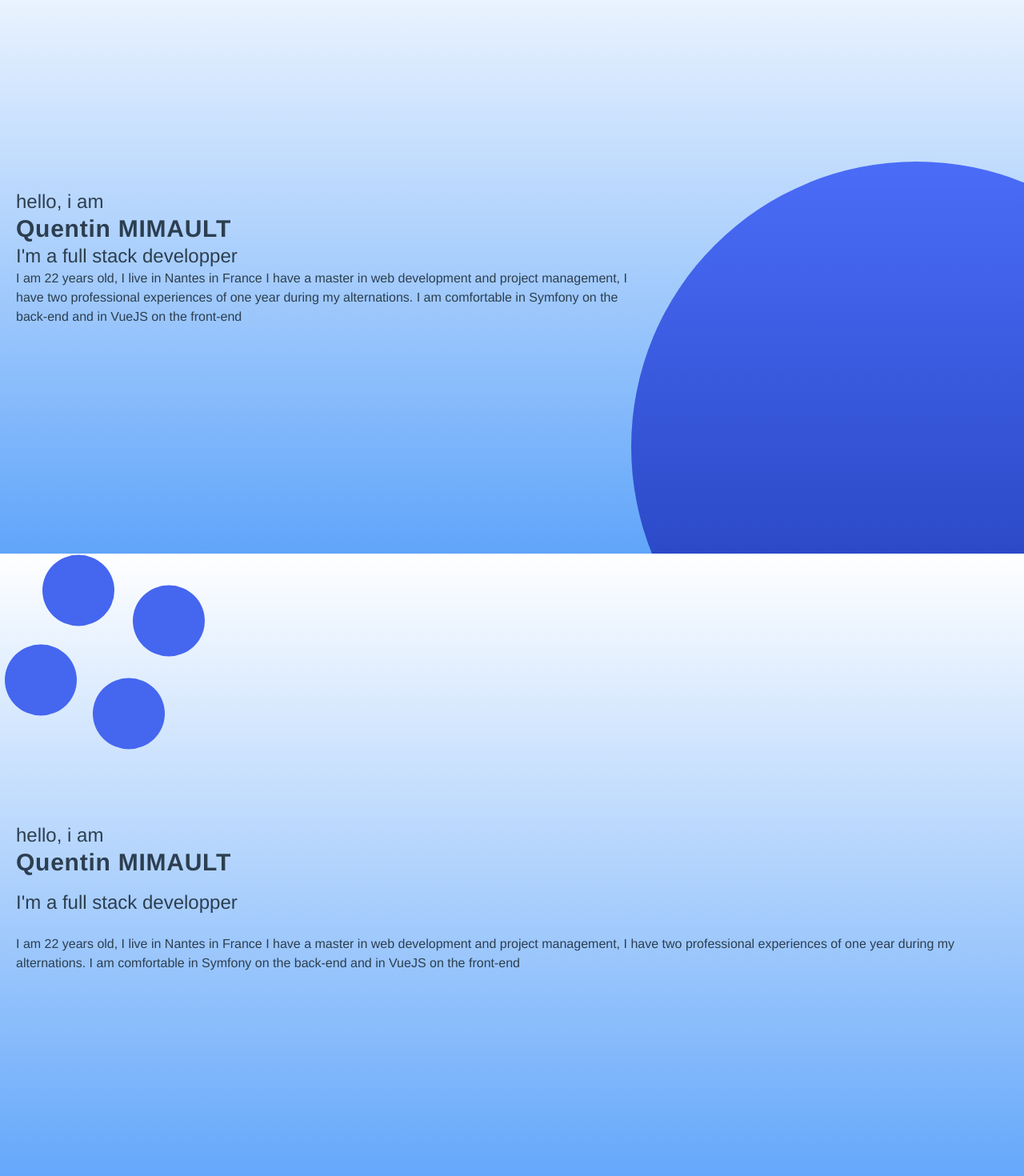
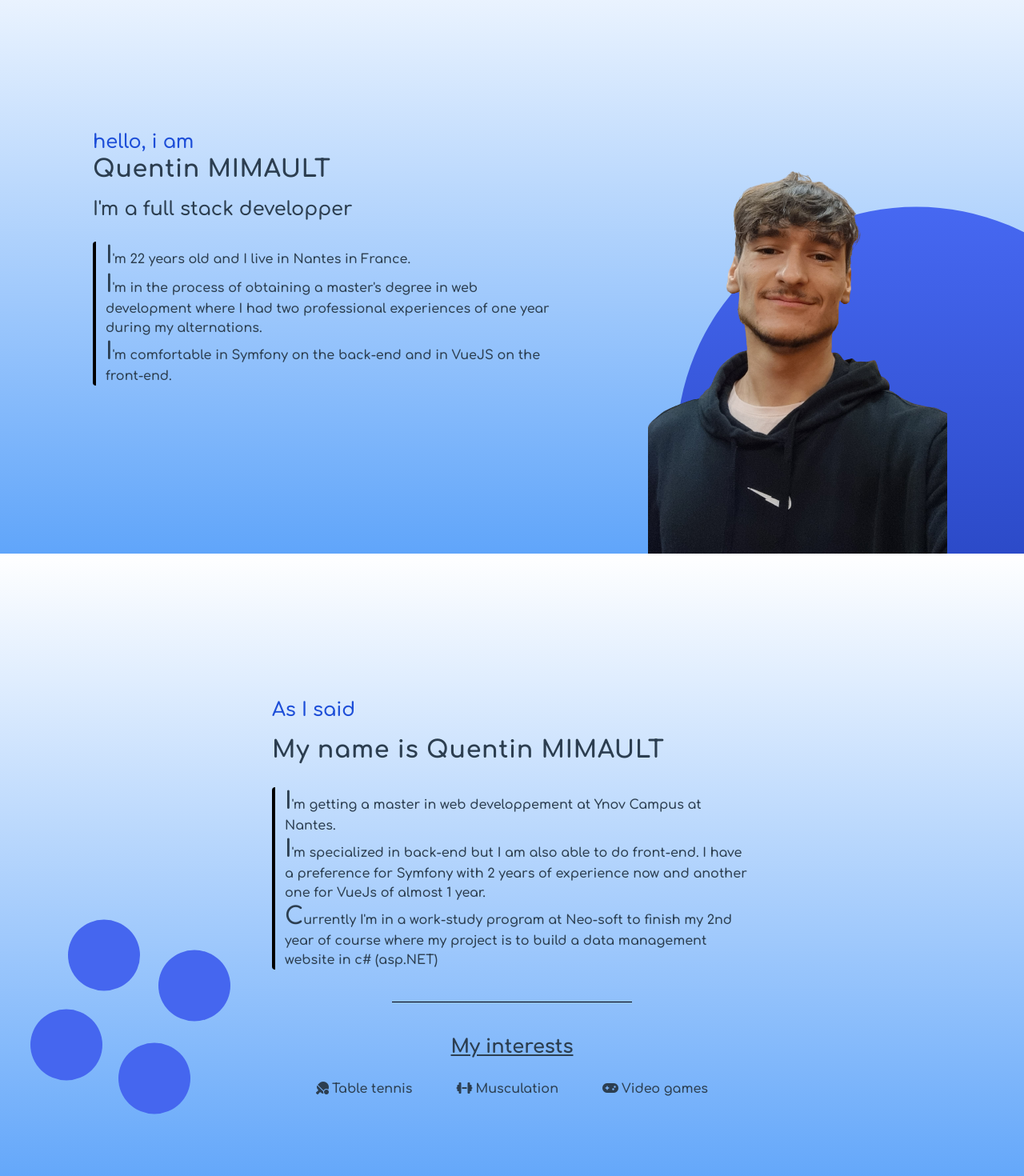
Before and after one commit to SpinBoxx/my-cv, a Vue app: page / in a window 1280 px wide. Shown: the part 108-1578 px from the top of the page at 80% size. Built offline with nearby package versions, Linux system fonts and the light colour scheme.

Commit message:
first version homeage stable(home/about)

```diff
--- a/src/App.vue
+++ b/src/App.vue
@@ -1,24 +1,28 @@
+<script setup>
+import Homepage from "./page/homepage";
+
+let fontAwesomeScript = document.createElement('script')
+fontAwesomeScript.setAttribute('src', 'https://kit.fontawesome.com/d4f53ef499.js')
+fontAwesomeScript.setAttribute('crossorigin', 'anonymous')
+document.head.appendChild(fontAwesomeScript)
+</script>
+
+
+
+
 <template>
   <homepage></homepage>
 </template>
 
-<script>
-
-import Homepage from "./page/homepage";
-
-export default {
-  name: 'App',
-  components: {
-    Homepage
-  }
-}
-</script>
 
 <style>
 @font-face {
-  font-family: "Open Sans";
-  /*src: url("") format("woff2"),*/
-  /*url("/fonts/OpenSans-Regular-webfont.woff") format("woff");*/
+  font-family: Comfortaa-semibold;
+  src: url(./assets/fonts/Comfortaa-SemiBold.ttf);
+}
+@font-face {
+  font-family: Comfortaa-bold;
+  src: url(./assets/fonts/Comfortaa-Bold.ttf);
 }
 
 html {
@@ -26,15 +30,19 @@ html {
   scroll-behavior: smooth;
   overflow-x: hidden;
   overflow-y: scroll;
+  min-height: 800px;
+}
+body{
+  font-family: Comfortaa-semibold, sans-serif !important;
 }
 
 
 
 #app {
 
-  font-family: Avenir, Helvetica, Arial, sans-serif;
-  -webkit-font-smoothing: antialiased;
-  -moz-osx-font-smoothing: grayscale;
+  /*font-family: Avenir, Helvetica, Arial, sans-serif;|*/
+  /*-webkit-font-smoothing: antialiased;*/
+  /*-moz-osx-font-smoothing: grayscale;*/
   color: #2c3e50;
 }
 
--- a/src/components/navbar.vue
+++ b/src/components/navbar.vue
@@ -6,6 +6,7 @@
 
   function toggleMobileMenu(){
     isMobile.value = !isMobile.value;
+    console.log("c")
   }
 
   window.addEventListener("resize", () => {
@@ -19,10 +20,10 @@
 </script>
 
 <template>
-  <nav :class="stickyNavbar? 'border-gray-200 shadow-md fixed bg-white z-50' : 'absolute'" class="w-screen pl-0 pr-7 py-2.5 rounded sm:px-4 dark:bg-gray-800">
+  <nav :class="[stickyNavbar? 'border-gray-200 shadow-md fixed bg-white z-50' : 'absolute',{'z-10 bg-white': isMobile} ]" class="w-screen pl-0 pr-7 py-2.5 rounded sm:px-4 dark:bg-gray-800">
     <div class="container flex flex-wrap justify-between items-center mx-auto">
       <img src="../assets/mimo.png" alt="" class="h-20 w-22">
-      <div class="flex md:order-2">
+      <div class="flex md:order-2 z-40">
         <button type="button" class="text-white hidden md:block bg-blue-700 hover:bg-blue-800 focus:ring-4 focus:ring-blue-300 font-medium rounded-3xl text-sm px-6 py-2.5 text-center mr-3 md:mr-0 dark:bg-blue-600 dark:hover:bg-blue-700 dark:focus:ring-blue-800">
           Download my CV
         </button>
@@ -32,7 +33,7 @@
           <svg class="hidden w-6 h-6" fill="currentColor" viewBox="0 0 20 20" xmlns="http://www.w3.org/2000/svg"><path fill-rule="evenodd" d="M4.293 4.293a1 1 0 011.414 0L10 8.586l4.293-4.293a1 1 0 111.414 1.414L11.414 10l4.293 4.293a1 1 0 01-1.414 1.414L10 11.414l-4.293 4.293a1 1 0 01-1.414-1.414L8.586 10 4.293 5.707a1 1 0 010-1.414z" clip-rule="evenodd"></path></svg>
         </button>
       </div>
-      <div :class="!isMobile ? 'hidden' : ''"  class="justify-between items-center w-full bg-white rounded p-5 md:bg-transparent md:flex md:w-auto md:order-1" id="mobile-menu-4">
+      <div :class="[!isMobile ? 'hidden' : 'z-10']" class="justify-between items-center w-full bg-white rounded p-5 md:bg-transparent md:flex md:w-auto md:order-1" id="mobile-menu-4">
         <ul class="flex flex-col mt-4 md:flex-row md:space-x-8 md:mt-0 md:text-sm md:font-medium">
           <li>
             <a href="#home" class="block py-2 pr-4 pl-3 text-white bg-blue-700 rounded md:bg-transparent md:text-blue-700 md:p-0 dark:text-white" aria-current="page">
@@ -41,7 +42,7 @@
           </li>
           <li>
             <a href="#aboutme" class="block py-2 pr-4 pl-3 text-gray-700 border-b border-gray-100 hover:bg-gray-50 md:hover:bg-transparent md:border-0 md:hover:text-blue-700 md:p-0 md:dark:hover:text-white dark:text-gray-400 dark:hover:bg-gray-700 dark:hover:text-white md:dark:hover:bg-transparent dark:border-gray-700">
-              About
+              About me
             </a>
           </li>
           <li>
--- a/src/page/template/aboutme.vue
+++ b/src/page/template/aboutme.vue
@@ -1,21 +1,39 @@
 <template>
-  <div class="bg-gradient-to-t from-blue-400 h-screen items-center flex flex-row mx-auto" id="aboutme">
-    <div class="container flex flex-col mx-auto p-5 pt-20">
-      <span class="text-2xl">hello, i am</span>
-      <h1 class="text-3xl font-bold tracking-wide">Quentin MIMAULT</h1>
-      <span class="text-2xl mt-4 font-light">I'm a full stack developper</span>
-      <br>
-      <span>
-        I am 22 years old,
-        I live in Nantes in France
-        I have a master in web development and project management,
-        I have two professional experiences of one year during my alternations.
-        I am comfortable in Symfony on the back-end and in VueJS on the front-end
-      </span>
+  <div class="bg-gradient-to-t from-blue-400 h-screen min-h-700 items-center flex flex-row mx-auto" id="aboutme">
+    <div class="container flex flex-col mx-auto p-5 pt-20 justify-center xl:w-1/2">
+      <span class="text-2xl text-blue-700">As I said</span>
+      <h1 class="text-3xl font-bold tracking-wide mt-4 font-Comfortaa-bold">My name is Quentin MIMAULT</h1>
+      <div class="border-l-4 border-black pl-3 rounded mt-7">
+        <p class="subpixel-antialiased text-base">
+          <span class="text-3xl">I</span>'m getting a master in web developpement at <span class="font-semibold">Ynov Campus</span> at Nantes. <br>
+          <span class="text-3xl">I</span>'m specialized in back-end but I am also able to do front-end. I have a preference for <span class="font-semibold">Symfony with 2 years of experience</span>
+          now and another one for <span class="font-semibold">VueJs of almost 1 year.</span> <br>
+          <span class="text-3xl">C</span>urrently I'm in a work-study program at <span class="font-semibold">Neo-soft</span> to finish my 2nd year of course
+          where my <span class="font-semibold">project is to build a data management website in c# (asp.NET)</span>
+        </p>
+      </div>
+      <div class="mt-10 flex flex-col">
+        <hr class="py-5 border-black w-1/2 self-center">
+        <p class="font-Comfortaa-bold text-2xl text-center underline">My interests</p>
+        <div class="flex flex-col items-center md:flex-row md:justify-evenly mt-6">
+          <div>
+            <i class="fa-solid fa-table-tennis-paddle-ball"></i>
+            <span class="ml-1">Table tennis</span>
+          </div>
+          <div>
+            <i class="fa-solid fa-dumbbell"></i>
+            <span class="ml-1">Musculation</span>
+          </div>
+          <div>
+            <i class="fa-solid fa-gamepad"></i>
+            <span class="ml-1">Video games</span>
+          </div>
+        </div>
+      </div>
     </div>
-    <div class="hidden xl:block lg:absolute h-screen lg:flex lg:items-end">
-      <span class="">
-        <svg width="260" height="260" xmlns="http://www.w3.org/2000/svg">
+    <div class="hidden xl:absolute xl:h-0 mt-28 xl:block ">
+      <span class="xl:bottom-0 xl:left-0">
+        <svg width="260" height="260" class="xl:ml-8" xmlns="http://www.w3.org/2000/svg">
            <g>
             <title>Layer 1</title>
             <ellipse fill="#4566ef" stroke="#000" cx="50.99999" cy="158" id="svg_4" rx="45" ry="44.5" stroke-width="0"/>
--- a/src/page/template/home.vue
+++ b/src/page/template/home.vue
@@ -1,34 +1,39 @@
 <script>
 
-  const svg = document.getElementById('svg-circle');
+
   // svg.attr
   window.addEventListener("resize", () => {
+    const svg = document.getElementById('svg');
+    // const svg_circle = document.getElementById('svg-circle');
     console.log(svg);
-    (window.innerWidth > 1368) ? svg.setAttribute('transform', 'scale(0.7)') : svg.setAttribute('height', '600');
+    // svg_circle.remove();;
+    // (window.innerWidth > 1208) ? svg_circle.setAttribute('r', '300') : svg.setAttribute('height', '600');
+    // svg.insertBefore(svg_circle, svg.firstChild);
   })
 </script>
 
 <template>
-  <div class="bg-gradient-to-t from-blue-400 h-screen items-center flex flex-row mx-auto" id="home">
+  <div class="bg-gradient-to-t from-blue-400 h-screen relative items-center min-h-700 flex flex-row mx-auto resize-none" id="home">
     <div class="container flex flex-col mx-auto p-5 pt-20 ">
-      <div class="max-w-3xl">
-        <span class="text-2xl">hello, i am</span>
-        <h1 class="text-3xl font-bold tracking-wide">Quentin MIMAULT</h1>
-        <span class="text-2xl mt-4 font-light">I'm a full stack developper</span>
+      <div class="max-w-3xl xl:px-24">
+        <span class="text-2xl text-blue-700">hello, i am</span>
+        <h1 class="text-3xl font-bold tracking-wide font-Comfortaa-bold">Quentin MIMAULT</h1>
+        <p class="text-2xl mt-4 font-light">I'm a full stack developper</p>
         <br>
-        <span>
-        I am 22 years old,
-        I live in Nantes in France
-        I have a master in web development and project management,
-        I have two professional experiences of one year during my alternations.
-        I am comfortable in Symfony on the back-end and in VueJS on the front-end
+        <div class="border-l-4 border-black pl-3 rounded">
+          <span class="">
+            <span class="text-3xl">I</span>'m 22 years old and I live in Nantes in France. <br>
+            <span class="text-3xl">I</span>'m in the process of obtaining a master's degree in web development where I had two professional experiences of one year during my alternations. <br>
+            <span class="text-3xl">I</span>'m comfortable in Symfony on the back-end and in VueJS on the front-end.
           </span>
         </div>
       </div>
+    </div>
     <div class="hidden xl:block">
-      <span class="lg:bottom-0 lg:right-0 lg:absolute">
-      <svg width="491" height="490" viewBox="0 0 491 490" fill="none" xmlns="http://www.w3.org/2000/svg" id="svg-circle">
-      <circle cx="356.5" cy="356.5" r="356.5" fill="url(#paint0_linear_6:37)"></circle>
+      <img src="../../assets/images/me.png" alt="" class="z-10 xl:bottom-0 xl:right-24 xl:absolute">
+      <span class="xl:bottom-0 xl:right-0 xl:absolute xl:z-0">
+        <svg width="491" height="490" viewBox="0 0 491 490" fill="none" xmlns="http://www.w3.org/2000/svg" id="svg">
+          <circle cx="356.5" cy="356.5" r="300" fill="url(#paint0_linear_6:37)" id="svg-circle"></circle>
           <defs>
             <linearGradient id="paint0_linear_6:37" x1="356.5" y1="0" x2="356.5" y2="713" gradientUnits="userSpaceOnUse">
               <stop stop-color="#4A6CF7"></stop>
--- a/tailwind.config.js
+++ b/tailwind.config.js
@@ -5,6 +5,12 @@ module.exports = {
   ],
   theme: {
     extend: {},
+    minHeight : {
+      '700' : '700px'
+    },
+    fontFamily : {
+      'Comfortaa-bold' : ['Comfortaa-bold']
+    }
   },
   plugins: [],
 }
```
Also changed, not shown: src/assets/fonts/Comfortaa-Bold.ttf (added), src/assets/images/me.png (added). Lines whose indentation alone changed are shown as unchanged.
